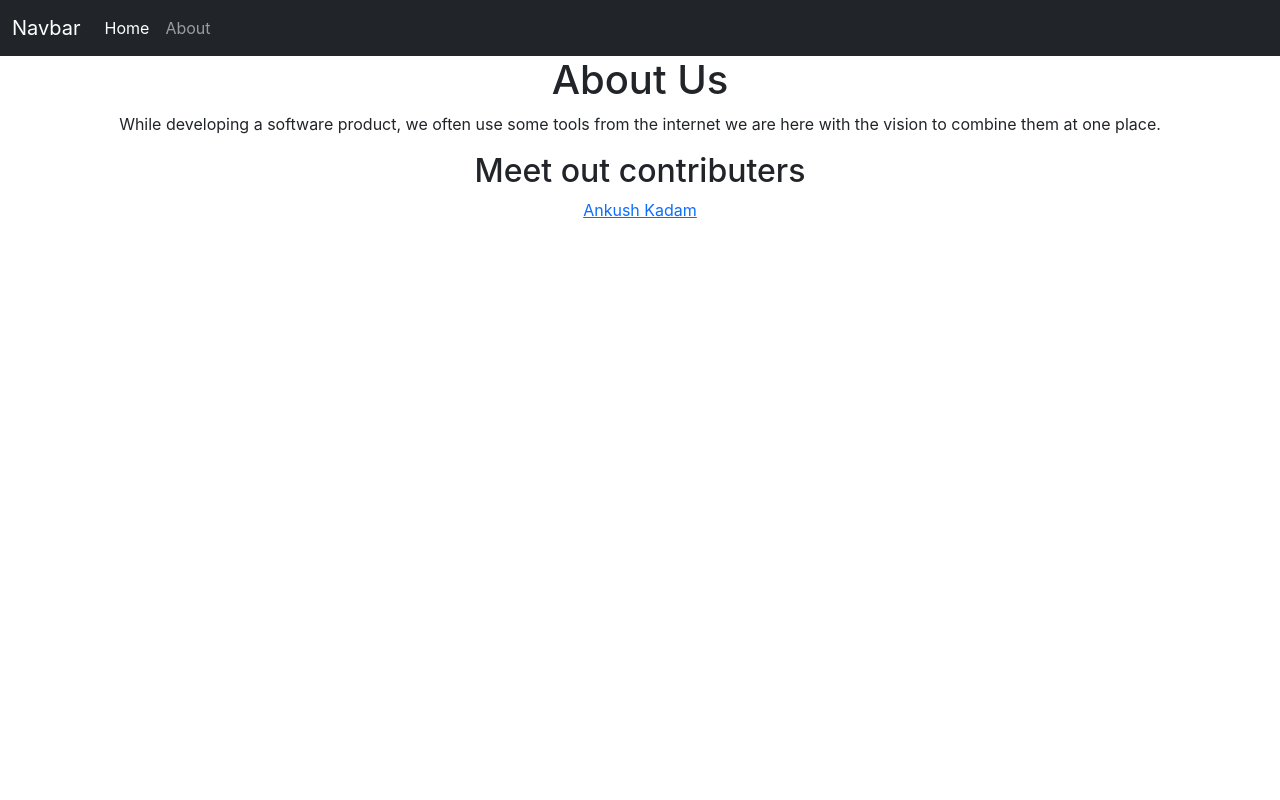
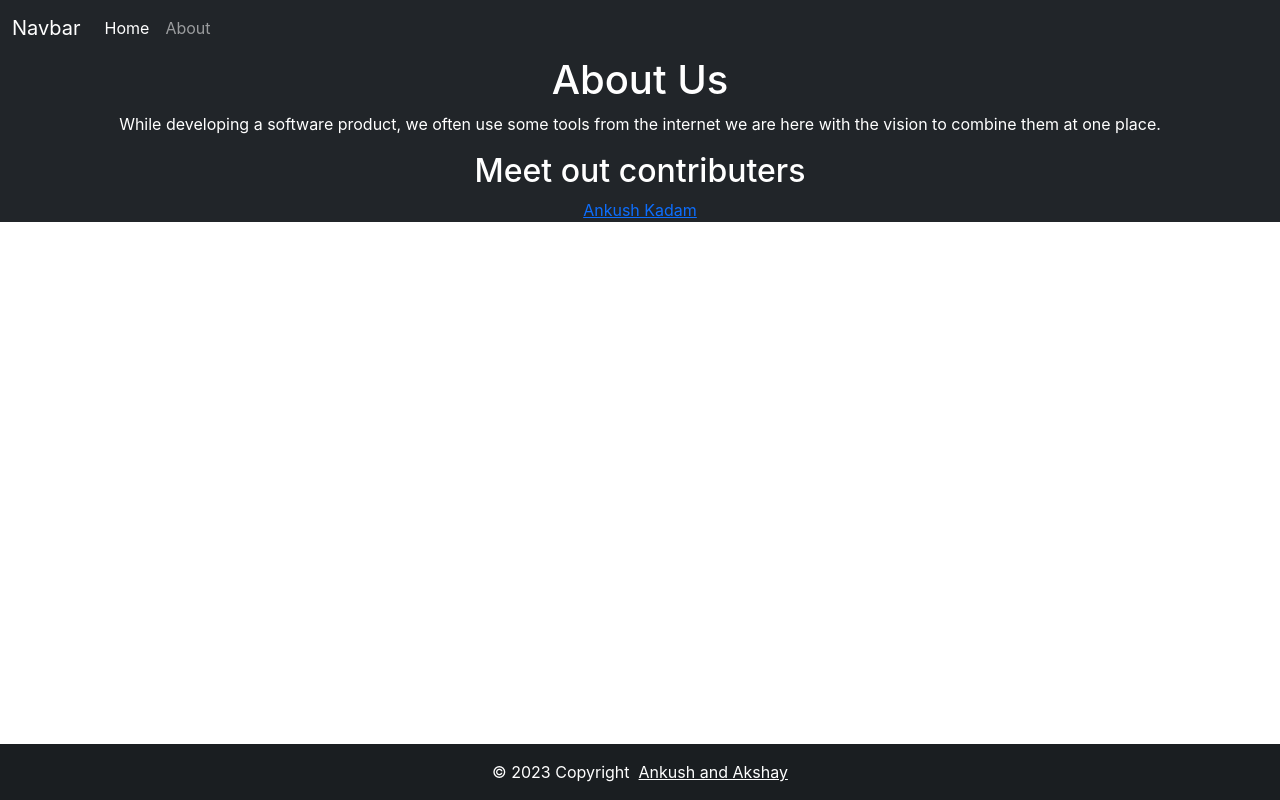
Before and after one commit to ankushbkadam/reactjs-tools, a React (Create React App) app: page /about in a window 1280 px wide. Built offline with nearby package versions, Linux system fonts and the light colour scheme.

Commit message:
footer added, about us page styles changed a bit, app.css unwanted css removed

```diff
--- a/src/App.css
+++ b/src/App.css
@@ -1,38 +1,3 @@
 .App {
   text-align: center;
 }
-
-.App-logo {
-  height: 40vmin;
-  pointer-events: none;
-}
-
-@media (prefers-reduced-motion: no-preference) {
-  .App-logo {
-    animation: App-logo-spin infinite 20s linear;
-  }
-}
-
-.App-header {
-  background-color: #282c34;
-  min-height: 100vh;
-  display: flex;
-  flex-direction: column;
-  align-items: center;
-  justify-content: center;
-  font-size: calc(10px + 2vmin);
-  color: white;
-}
-
-.App-link {
-  color: #61dafb;
-}
-
-@keyframes App-logo-spin {
-  from {
-    transform: rotate(0deg);
-  }
-  to {
-    transform: rotate(360deg);
-  }
-}
--- a/src/App.tsx
+++ b/src/App.tsx
@@ -6,17 +6,19 @@ import { Route, Routes } from 'react-router';
 import Navbar from './Components/Navbar/Navbar';
 import { ROUTES } from './Constants/routeConstants';
 import About from './Components/About'
+import Footer from './Components/Footer';
 
 function App() {
   return (
     <div className="App">
       <Navbar />
-      <div className='container'>
+      <div>
         <Routes>
           <Route path={ROUTES.HOME} element={<Home />} />
           <Route path={ROUTES.ABOUT} element={<About/>}/>
         </Routes>
       </div>
+      <Footer />
     </div>
   );
 }
--- a/src/Components/About/index.tsx
+++ b/src/Components/About/index.tsx
@@ -18,7 +18,7 @@ useEffect(() => {
     };
     }, []);
 
-    return <>
+    return <div className='bg-dark text-white'>
         <h1>About Us</h1>
         <div className='container'>
             <p>
@@ -45,7 +45,7 @@ useEffect(() => {
                 </div>
             </div>
         </div>
-    </>;
+    </div>;
 }
 
 export default About;
--- /dev/null
+++ b/src/Components/Footer/index.tsx
@@ -0,0 +1,12 @@
+import { ROUTES } from "../../Constants/routeConstants";
+
+const Footer = () => {
+    return <footer className="bg-dark text-center text-white fixed-bottom">
+        <div className="text-center p-3" style={{backgroundColor: 'rgba(0, 0, 0, 0.2)'}}>
+            © 2023 Copyright &nbsp;
+            <a className="text-white" href={ROUTES.ABOUT}>Ankush and Akshay</a>
+        </div>
+    </footer>
+}
+
+export default Footer;
```
